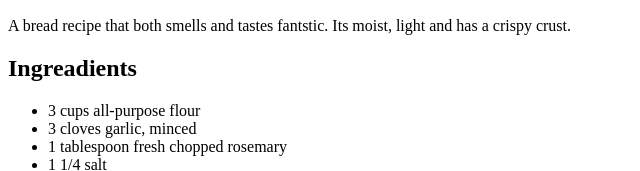
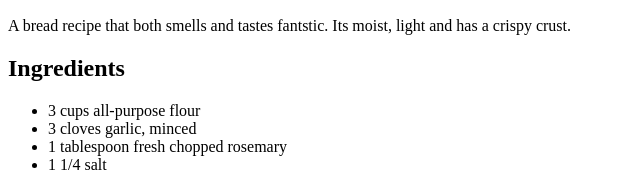
Before and after one commit to SparrowOfCode/odin-recipes, a plain HTML site: page recipes/rosemaryBread.html in a window 1280 px wide. Shown: the part 634-805 px from the top of the page, 0-640 px from the left. Drawn offline with Linux system fonts and the light colour scheme.

Commit message:
Fix spelling error in recipes/rosemaryBread.html

```diff
--- a/recipes/rosemaryBread.html
+++ b/recipes/rosemaryBread.html
@@ -14,7 +14,7 @@
         Its moist, light and has a crispy crust.
     </p>
 
-    <h2>Ingreadients</h2>
+    <h2>Ingredients</h2>
     <ul>
         <li>3 cups all-purpose flour</li>
         <li>3 cloves garlic, minced</li>
```
